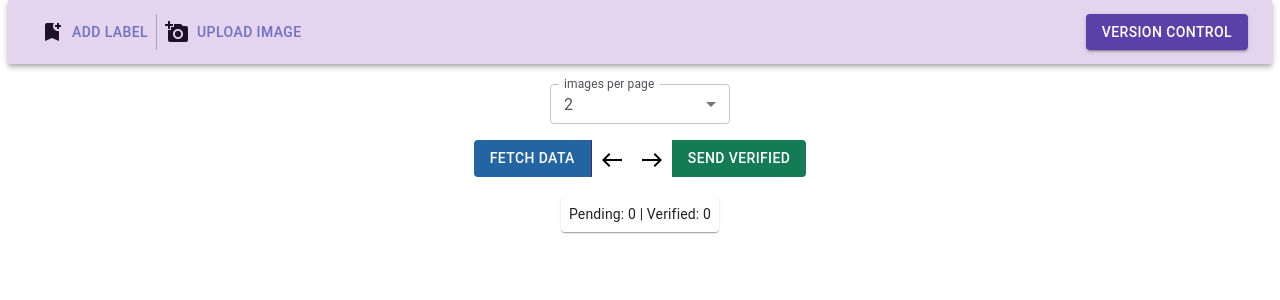
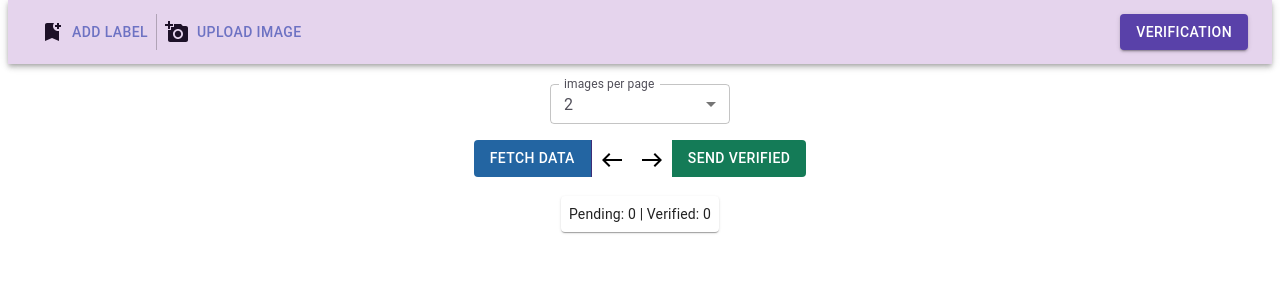
Before and after one commit to Chaoward/Senior-Cap_WebClient, a Next.js app in the folder admin-web-client/: page / in a window 1280 px wide. Shown: the top 300 px of the page. Built offline with nearby package versions, Linux system fonts and the light colour scheme.

Commit message:
update the toggle back and forth between version control and verification page

```diff
--- a/admin-web-client/src/app/components/NavBar.js
+++ b/admin-web-client/src/app/components/NavBar.js
@@ -1,20 +1,17 @@
 "use client";
-
-import {
-  AppBar,
-  Button,
-  Toolbar,
-  ButtonGroup,
-
-} from "@mui/material";
+import React, { useState } from "react";
+import { AppBar, Button, Toolbar, ButtonGroup } from "@mui/material";
 
 import UploadPreview from "./uploadImagePreview.js";
 import AddLabel from "../components/AddLabelsBtn.js";
 
+export function VerifyNavBar({ onViewVersionControl, onToggle }) {
+  const [isToggled, setIsToggled] = useState(false);
 
-
-export function VerifyNavBar({onViewVersionControl}) {
-
+  const handleClick = () => {
+    setIsToggled(!isToggled); // Toggle the state
+    onToggle(!isToggled); // Call the onToggle function with the updated state
+  };
   return (
     <AppBar
       position="static"
@@ -29,9 +26,21 @@ export function VerifyNavBar({onViewVersionControl}) {
           <UploadPreview />
         </ButtonGroup>
 
-        <div style={{ display: "flex", alignItems: "center", flexGrow: 1, justifyContent: "flex-end" }}>
-          <Button variant="contained" color="primary" onClick={onViewVersionControl} sx={{ ml: 1 }}>
-            Version Control
+        <div
+          style={{
+            display: "flex",
+            alignItems: "center",
+            flexGrow: 1,
+            justifyContent: "flex-end",
+          }}
+        >
+          <Button
+            variant="contained"
+            color="primary"
+            onClick={handleClick}
+            sx={{ ml: 1 }}
+          >
+            {isToggled ? "Version Control" : "Verification"}
           </Button>
         </div>
       </Toolbar>
@@ -39,11 +48,12 @@ export function VerifyNavBar({onViewVersionControl}) {
   );
 }
 
-
-export function VersionNavBar({onToggle}) {
+export function VersionNavBar({ onToggle }) {
   const handleDeleteSelected = () => {
     // Filter out the selected rows
-    const updatedRows = rows.filter(row => !selectedRows.includes(row.version));
+    const updatedRows = rows.filter(
+      (row) => !selectedRows.includes(row.version)
+    );
     // Update the rows state
     setRows(updatedRows);
     // Clear the selected rows
@@ -59,7 +69,6 @@ export function VersionNavBar({onToggle}) {
       }}
     >
       <Toolbar>
-
         <div
           style={{
             display: "flex",
@@ -67,17 +76,7 @@ export function VersionNavBar({onToggle}) {
             flexGrow: 1,
             justifyContent: "flex-end",
           }}
-        >
-
-          <Button
-            variant="contained"
-            color="primary"
-            onClick={onToggle}
-            sx={{ ml: 1 }}
-          >
-            Verification
-          </Button>
-        </div>
+        ></div>
       </Toolbar>
     </AppBar>
   );
```
